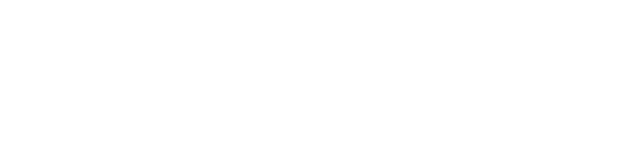
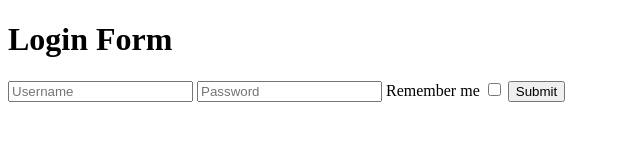
Before and after one commit to acciojob/remember-me-login-form-Anusha-Yadavv, a website: page main.html in a window 1280 px wide. Shown: the whole page, without its empty margins (0-640 px from the left). Drawn offline with Linux system fonts and the light colour scheme.

Commit message:
created a submission

```diff
--- a/main.html
+++ b/main.html
@@ -8,6 +8,12 @@
 
 <body>
 	<!-- the entire body must be written by student -->
+	<h1>Login Form</h1>
+	<input type="text" placeholder="Username" id="username">
+	<input type="password" placeholder="Password" id="password">
+	<label name="check">Remember me</label>
+	<input type="checkbox" id="checkbox" name="check">
+	<input type="submit" id="submit" value="Submit">
     <script type="text/javascript" src="./script.js">
 </script>
 
```
